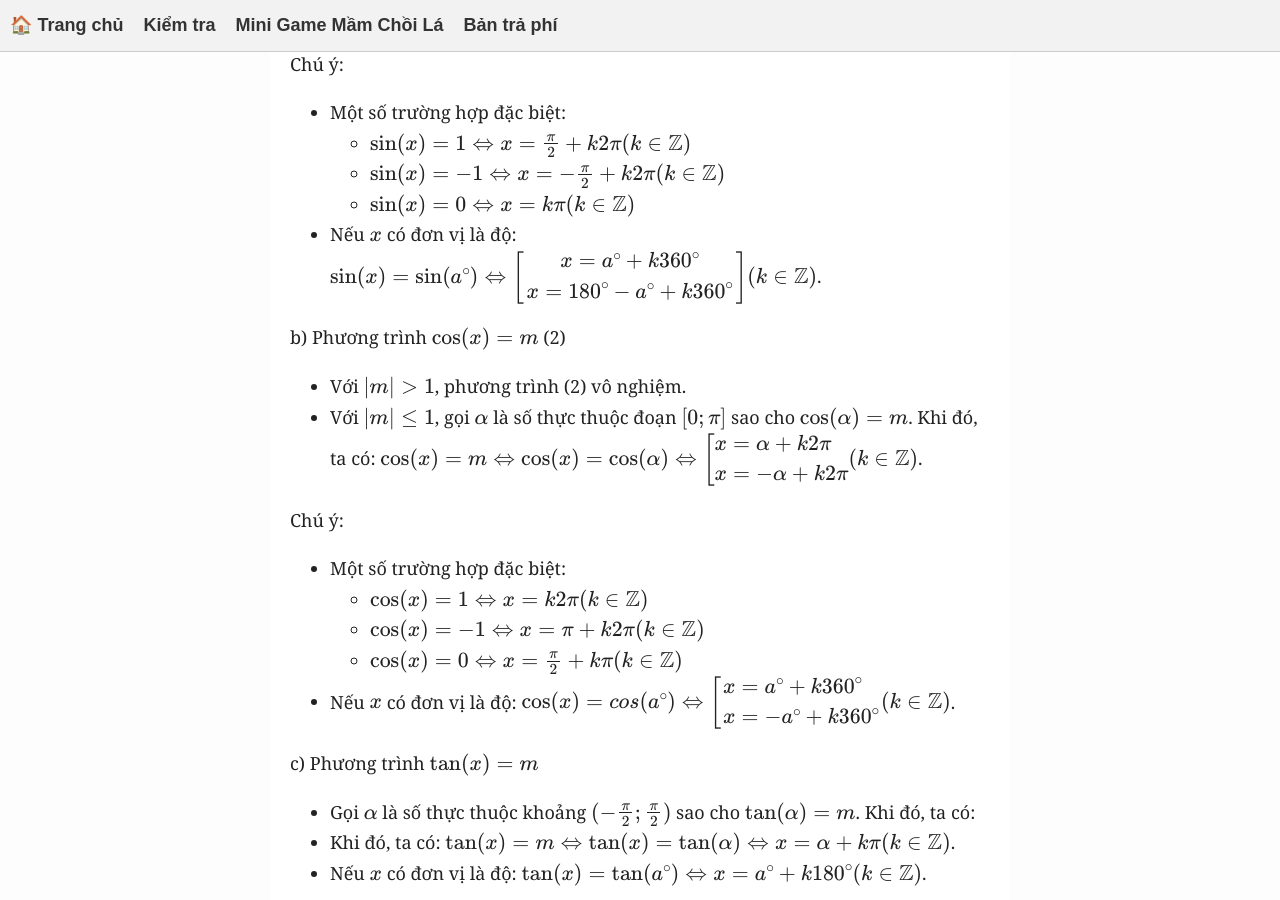
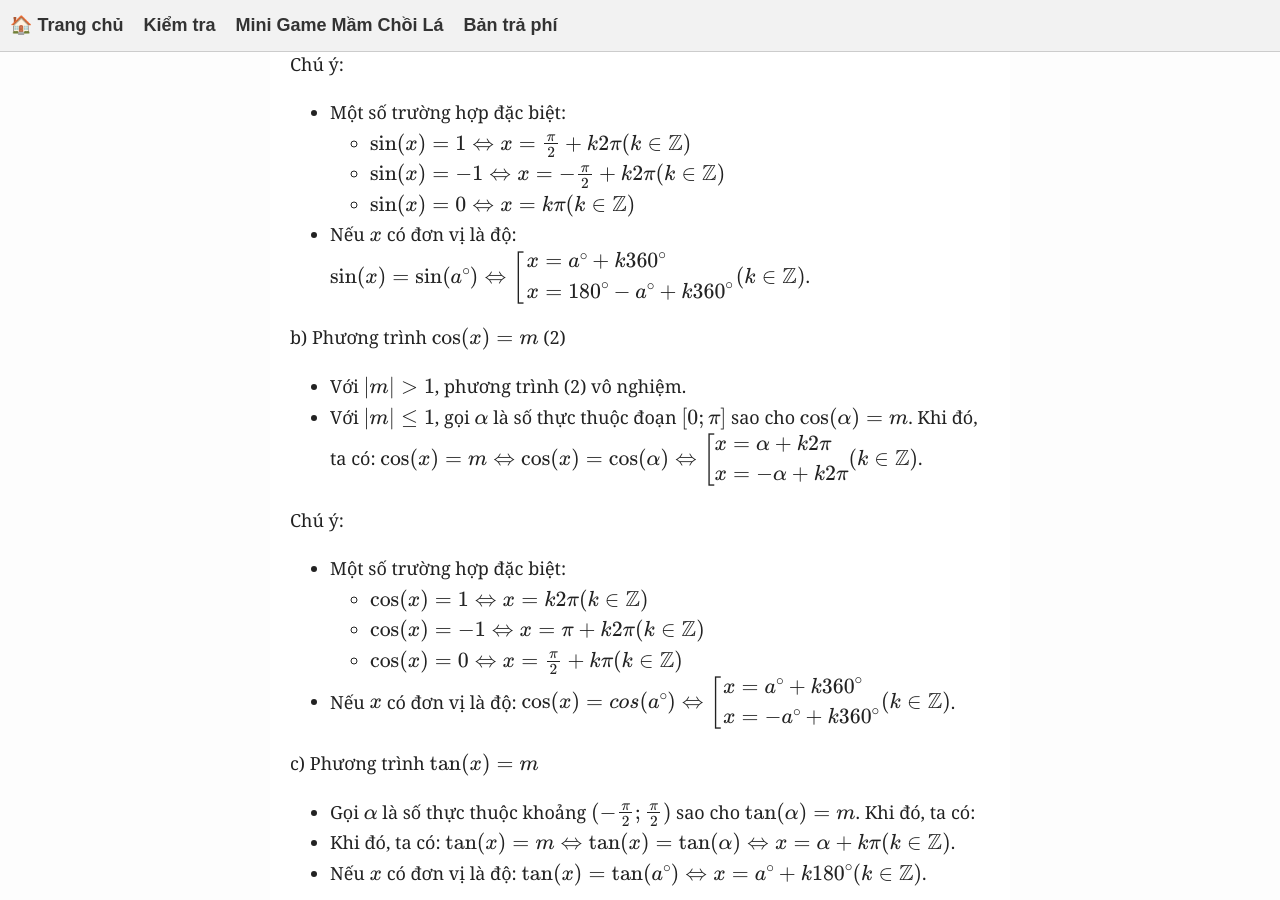
Before and after one commit to NguyenMuoiVN1988/publicstudyrepo, a Jekyll site: the page built from TNTHPT/CD1part1.md, in a window 1280 px wide and 900 px high, scrolled down 652 px. Built offline with Jekyll 4.4.1, drawn with Linux system fonts in a browser that asks for light colours.

Commit message:
Update CD1part1.md

```diff
--- a/TNTHPT/CD1part1.md
+++ b/TNTHPT/CD1part1.md
@@ -24,7 +24,7 @@ Chú ý:
     * $\sin(x) = 1 \Leftrightarrow x = \frac{\pi}{2} + k2\pi (k \in \mathbb{Z})$
     * $\sin(x) = -1 \Leftrightarrow x = -\frac{\pi}{2} + k2\pi (k \in \mathbb{Z})$
     * $\sin(x) = 0 \Leftrightarrow x = k\pi (k \in \mathbb{Z})$
-* Nếu $x$ có đơn vị là độ: $\sin(x) = \sin(a^{\circ}) \Leftrightarrow \begin{bmatrix} x = a^{\circ} + k360^{\circ} \\\ x = 180^{\circ} - a^{\circ} + k360^{\circ} \end{bmatrix} (k \in \mathbb{Z})$.
+* Nếu $x$ có đơn vị là độ: $\sin(x) = \sin(a^{\circ}) \Leftrightarrow \left[ \begin{array}{l} x = a^{\circ} + k360^{\circ} \\\ x = 180^{\circ} - a^{\circ} + k360^{\circ} \end{array}\right. (k \in \mathbb{Z})$.
 
 b) Phương trình $\cos(x) = m$ (2)
 * Với $\|m\| > 1$, phương trình (2) vô nghiệm.
```
